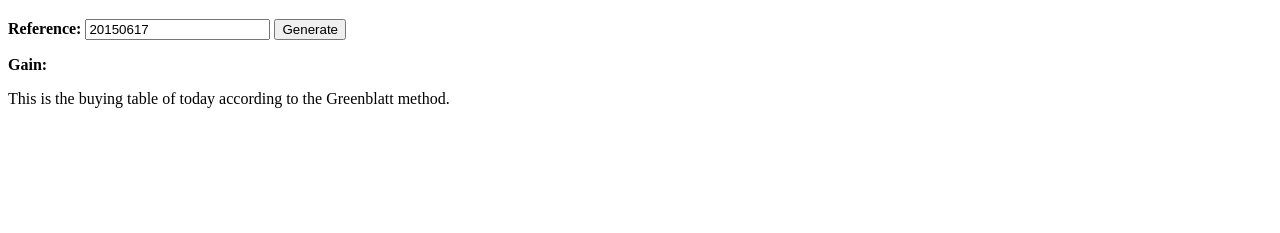
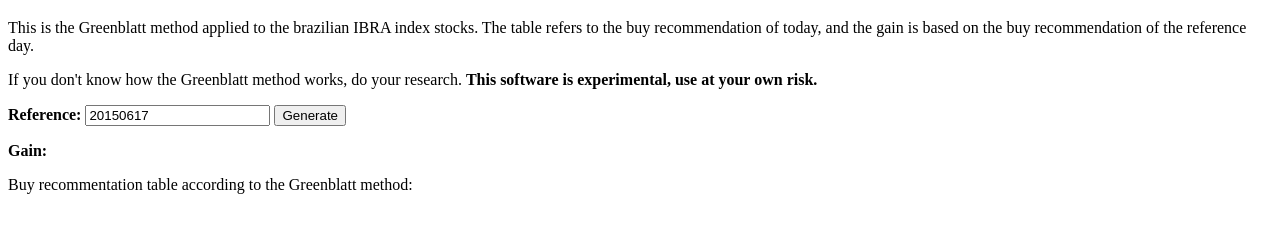
Before and after one commit to dbolgheroni/idigger, a plain HTML site: page src/static/index.html in a window 1280 px wide. Shown: the part 61-294 px from the top of the page. Drawn offline with nearby package versions, Linux system fonts and the light colour scheme; no server answers.

Commit message:
Add some recommedations.

```diff
--- a/src/static/index.html
+++ b/src/static/index.html
@@ -1,5 +1,5 @@
-<!DOCTYPE HTML PUBLIC "-//W3C//DTD HTML 4.01 Transitional//EN"
-        "http://www.w3.org/TR/html4/loose.dtd">
+<!DOCTYPE html>
+
 <html>
 <head>
     <title>Brazilian IBRA index Greenblatt Table</title>
@@ -11,16 +11,15 @@
 <body>
     <p><center><h1>Brazilian IBRA index Greenblatt Table</h1></center></p>
 
-    <p>
-        <b>Reference:</b> <input id="refdate" type="text" placeholder="YYYYMMDD date format">
-        <input id="generate-btn" type="button" value="Generate"></input>
-    </p>
+    <p>This is the Greenblatt method applied to the brazilian IBRA index stocks. The table refers to the buy recommendation of today, and the gain is based on the buy recommendation of the reference day.</p>
+
+    <p>If you don't know how the Greenblatt method works, do your research. <b>This software is experimental, use at your own risk.</b></p>
+
+    <p><b>Reference:</b> <input id="refdate" type="text" placeholder="YYYYMMDD date format"> <input id="generate-btn" type="button" value="Generate"></input></p>
 
     <p><b>Gain: </b><span id="gain"/></p>
 
-    <p>This is the buying table of today according to the Greenblatt method.</p>
+    <p>Buy recommentation table according to the Greenblatt method:</p>
     <div id="gb_table"/>
-
-    </div>
 </body>
 </html>
```
